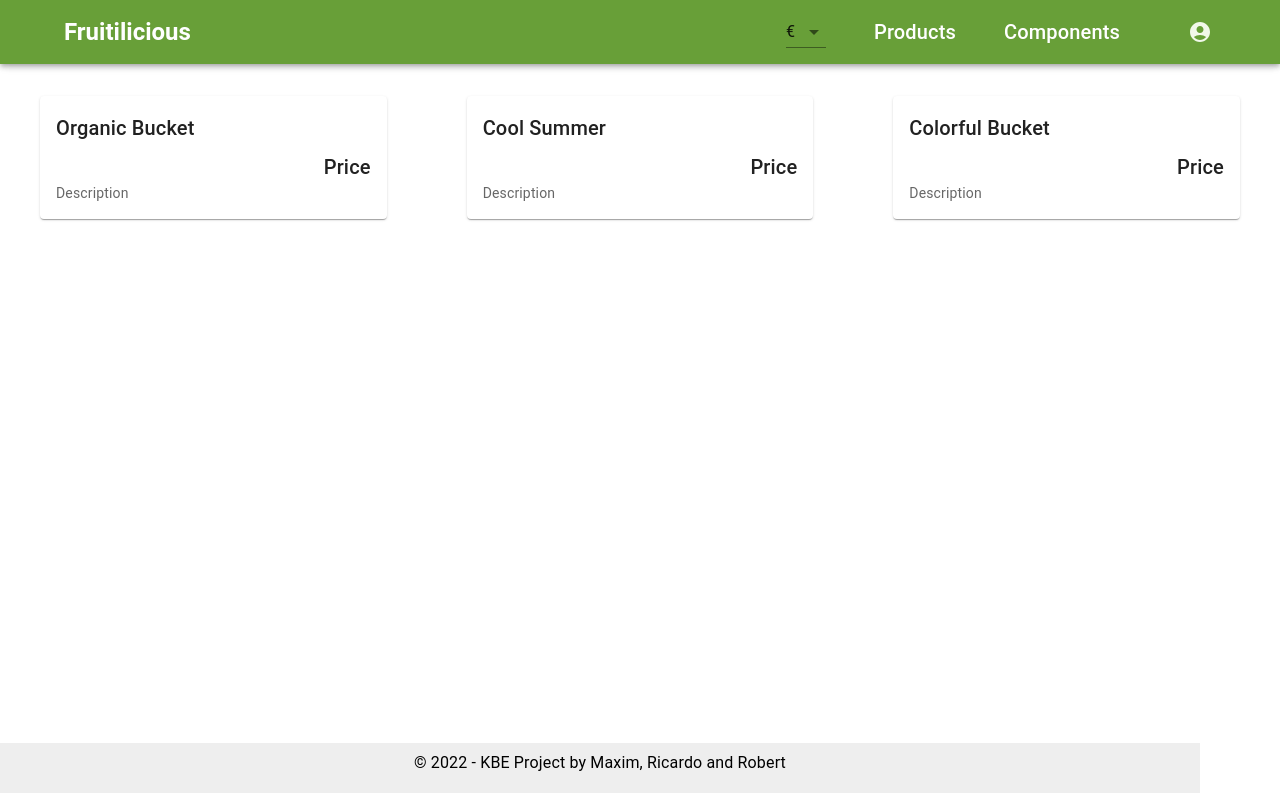
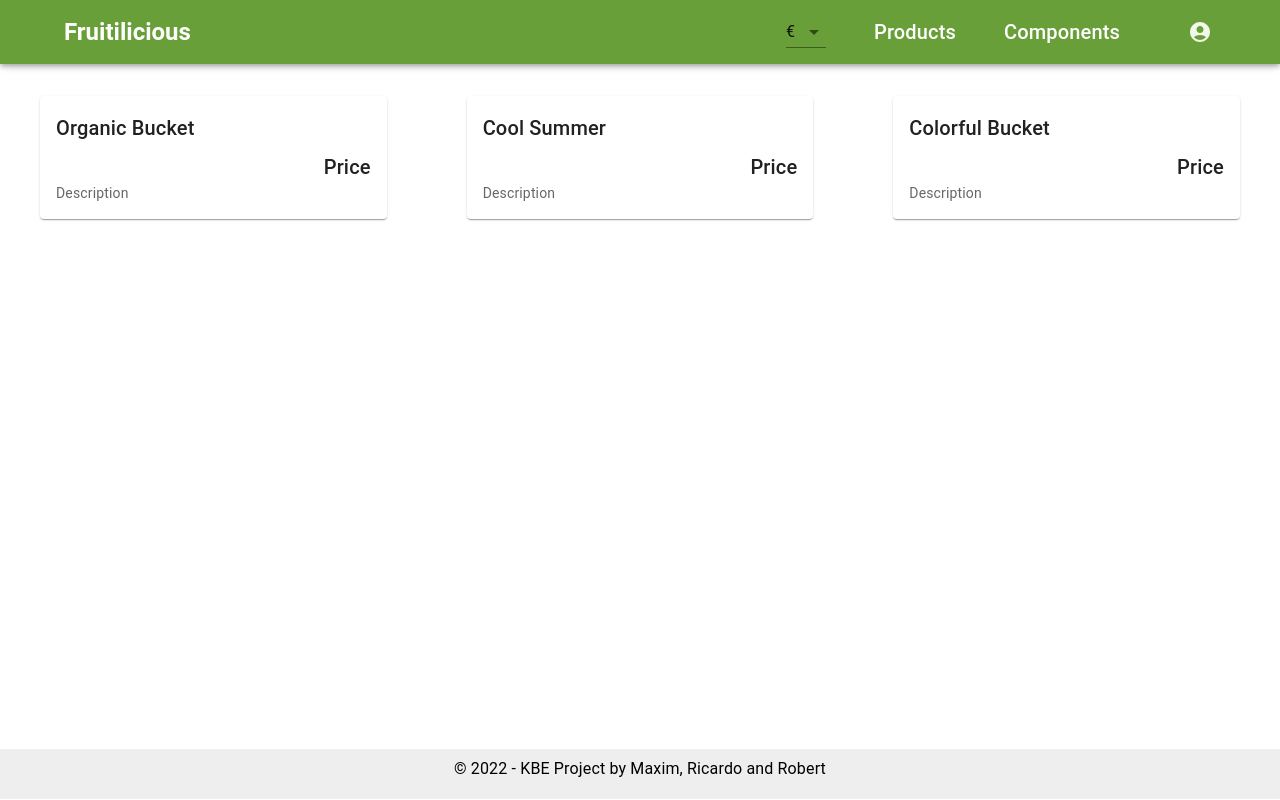
Before and after one commit to MaxRicRob/Frontend, a React (Create React App) app: page / in a window 1280 px wide. Built offline with nearby package versions, Linux system fonts and the light colour scheme; data requests are answered from the project's data file.

Commit message:
minor style fix

```diff
--- a/src/structure/Footer.js
+++ b/src/structure/Footer.js
@@ -2,9 +2,11 @@ import { Container, Typography } from "@mui/material"
 
 const Footer = () => {
     return(
-        <Container sx={{
+        <Container
+        maxWidth={false}
+        sx={{
           position: 'fixed',
-          bottom:7,
+          bottom:1,
           height: 50,
           textAlign: 'center',
           backgroundColor:'secondary.footer'}} >
```
